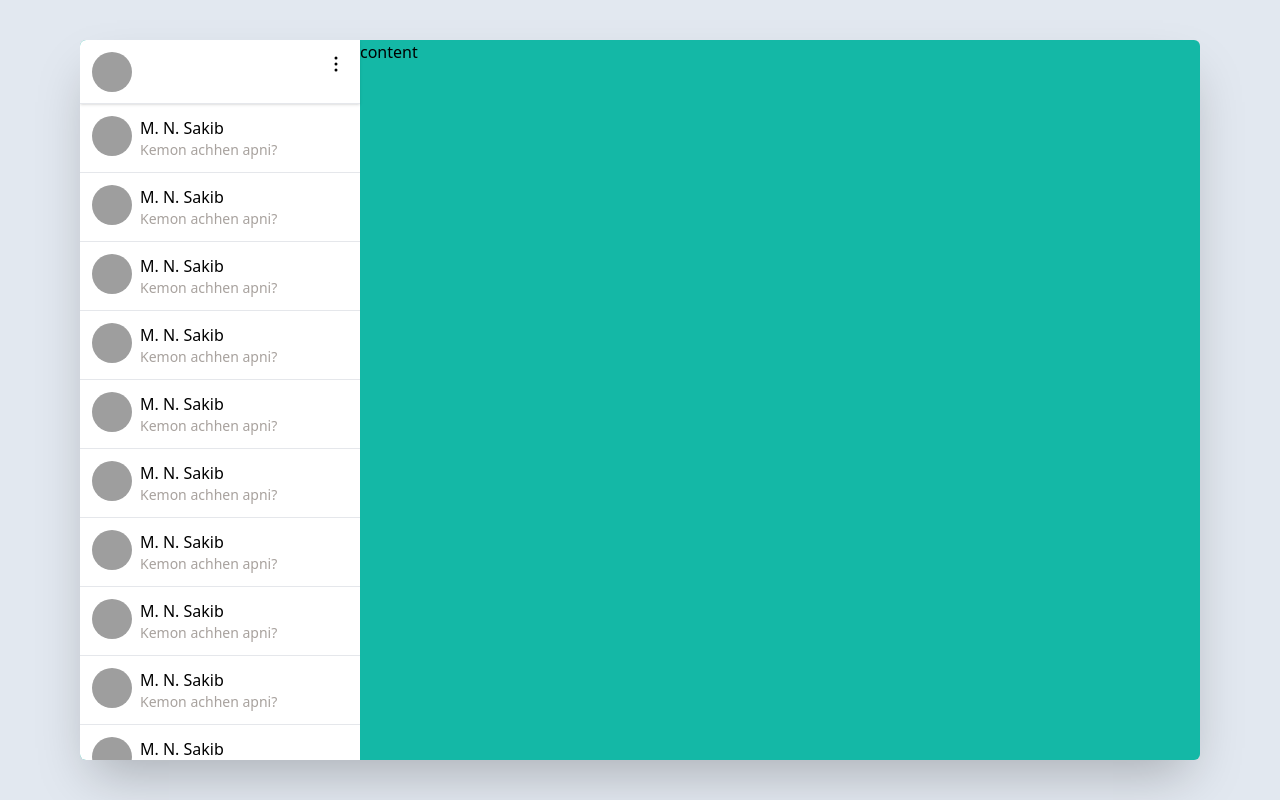
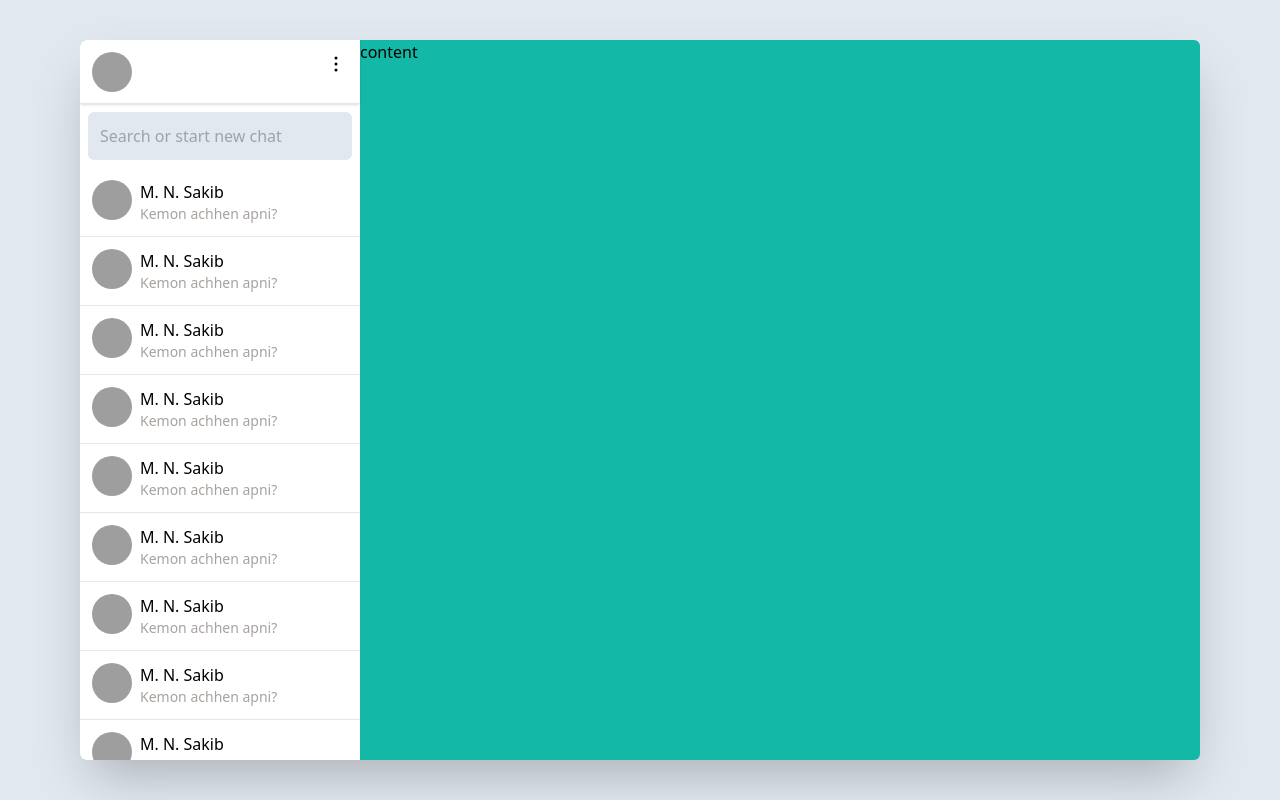
Before and after one commit to NishatFariza/next-whatsapp, a Next.js app: page / in a window 1280 px wide. Built offline with nearby package versions, Linux system fonts and the light colour scheme; grey boxes are pictures that could not be loaded.

Commit message:
complete contactbar

```diff
--- /dev/null
+++ b/src/components/Search.tsx
@@ -0,0 +1,17 @@
+import React from "react";
+
+const Search = () => {
+  return (
+    <div className="h-16 p-2">
+          <input
+              placeholder="Search or start new chat"
+        className="bg-slate-200 w-full h-full rounded-md focus:outline-none px-3 "
+        type="search"
+        name=""
+        id=""
+      />
+    </div>
+  );
+};
+
+export default Search;
--- a/src/pages/index.tsx
+++ b/src/pages/index.tsx
@@ -1,5 +1,6 @@
 import AuthenticatedUser from "@/components/AuthenticatedUser";
 import ContactCard from "@/components/ContactCard";
+import Search from "@/components/Search";
 import type { NextPage } from "next";
 import Head from "next/head";
 import Image from "next/image";
@@ -10,6 +11,7 @@ const Home: NextPage = () => {
     <div className="chat-app">
       <div className="chat-app__sidebar">
         <AuthenticatedUser />
+        <Search />
         <div className="chat-app__contacts">
           <ContactCard />
           <ContactCard />
--- a/src/styles/globals.scss
+++ b/src/styles/globals.scss
@@ -27,7 +27,7 @@ body {
 
    &__contacts{
     @apply overflow-y-scroll;
-    @apply lg:h-[calc(100vh-9rem)] h-[calc(100vh-5rem)];
+    @apply lg:h-[calc(100vh-13rem)] h-[calc(100vh-9rem)];
    }
 
 }
```
